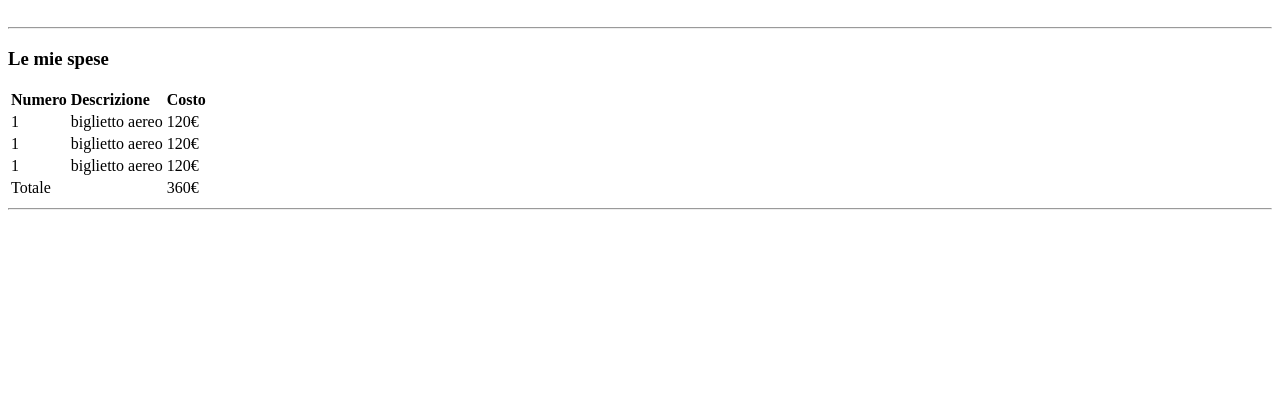
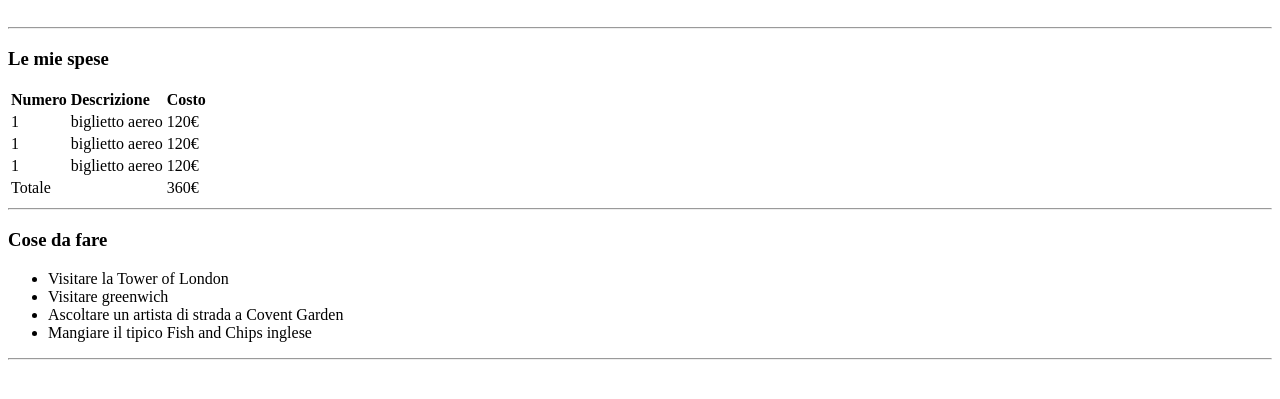
Before and after one commit to valeriomatranga/html-london-trip, a plain HTML site: page img/index.html in a window 1280 px wide. Shown: the part 79-478 px from the top of the page. Drawn offline with Linux system fonts and the light colour scheme.

Commit message:
inserimento itinerario

```diff
--- a/img/index.html
+++ b/img/index.html
@@ -14,6 +14,7 @@
         <img src="./pexels-bill-emrich-230794-2.jpg" alt="">
         <hr>
     </header>
+
 <!-- sezione spese -->
     <section>
         <h3>Le mie spese</h3>
@@ -48,6 +49,21 @@
     <hr>
 <!-- /sezione spese -->
 
+<!--  sezione itinerario-->
+    <section>
+
+        <h3>Cose da fare</h3>
+        <ul>
+            <li>Visitare la Tower of London</li>
+            <li>Visitare greenwich</li>
+            <li>Ascoltare un artista di strada a Covent Garden </li>
+            <li>Mangiare il tipico Fish and Chips inglese</li>
+        </ul>
+    </section>
+    <hr>
+<!-- sezione itinerario -->
+
+
 
 </body>
 </html>
```
